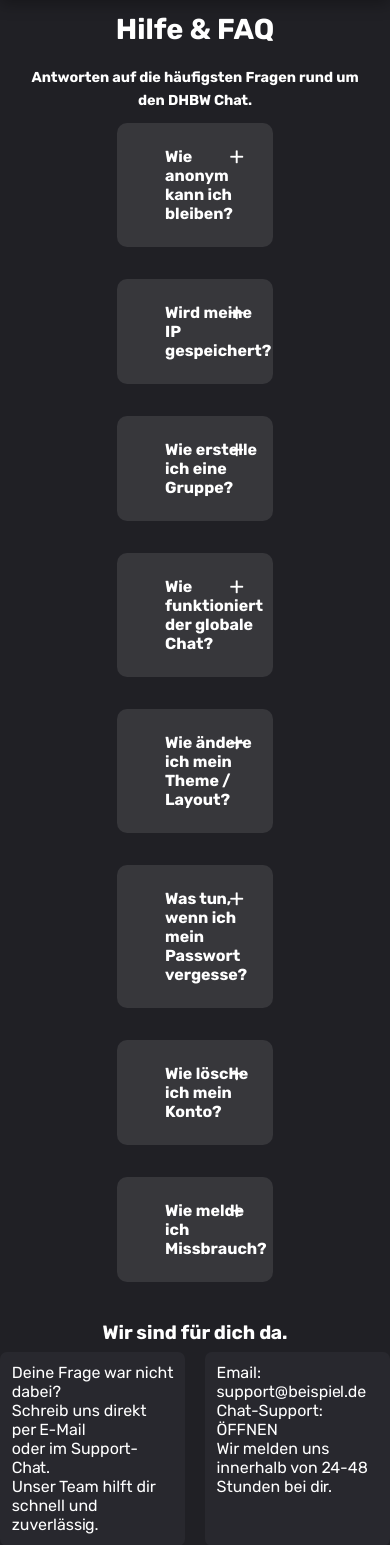
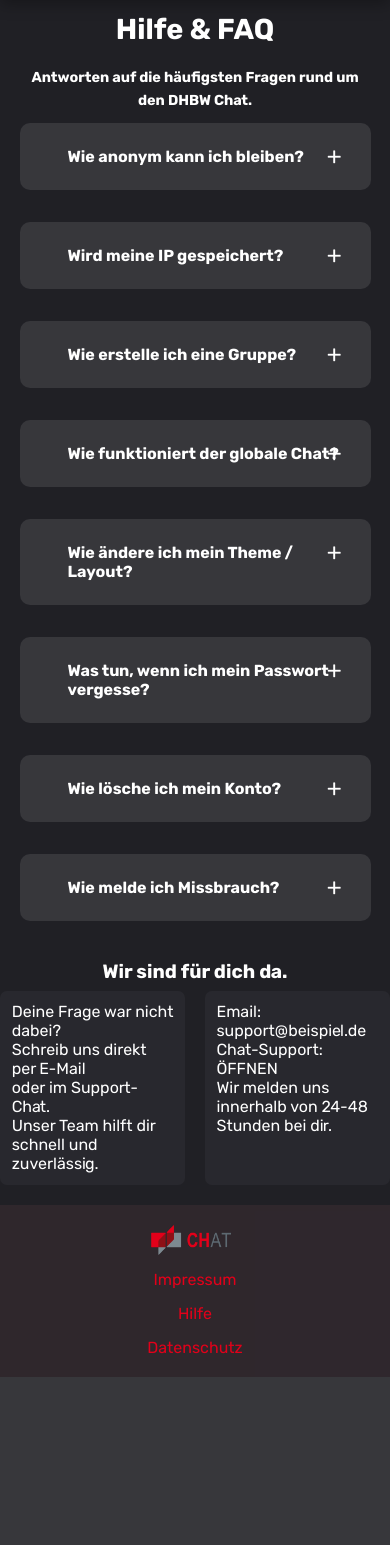
Before and after one commit to Luca-Engl/DHBW-Chat, a PHP site: page /help.html in a window 390 px wide. Shown: the part 60-1605 px from the top of the page. After the commit the page ends 1437 px from the top, so only its background shows below. Run offline with PHP 8.4, Linux system fonts and the light colour scheme.

Commit message:
responsive help

```diff
--- a/src/css/layout.css
+++ b/src/css/layout.css
@@ -1674,6 +1674,10 @@ button.modal-close:hover::after {
     .important-panel.active {
         right: 0;
     }
+
+    .faq-item {
+        width: 90%;
+    }
 }
 
 .chat-messages {
```
